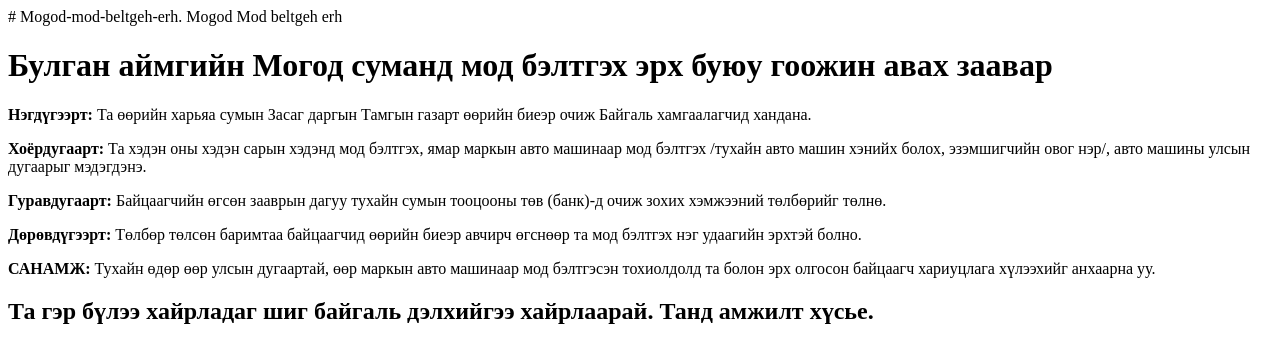
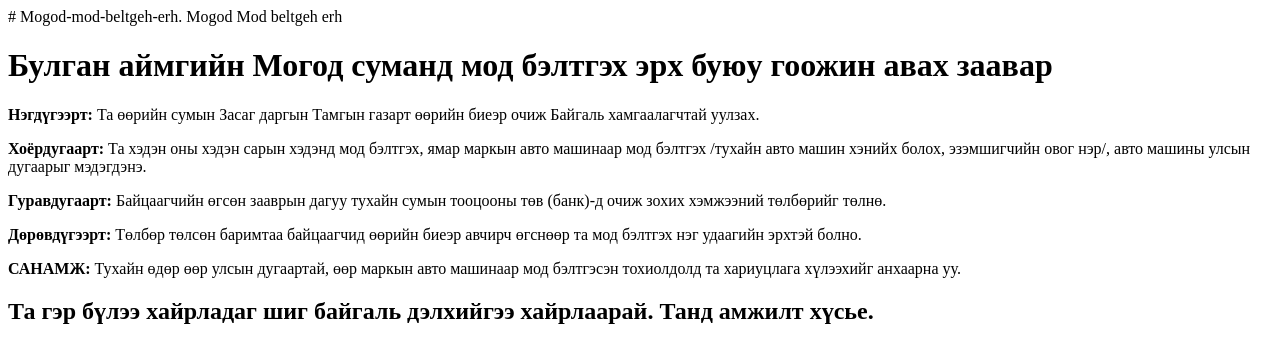
Before and after one commit to blodoi049-dev/Mogod-mod-beltgeh-erh., a plain HTML site: page index.html in a window 1280 px wide. Drawn offline with Linux system fonts and the light colour scheme.

Commit message:
Update index.html
Signed-off-by: blodoi049-dev <blodoi049@gmail.com>

```diff
--- a/index.html
+++ b/index.html
@@ -22,7 +22,7 @@ Mogod Mod beltgeh erh
 
   <h1>Булган аймгийн Могод суманд мод бэлтгэх эрх буюу гоожин авах заавар</h1>
 
-  <p><strong>Нэгдүгээрт:</strong> Та өөрийн харьяа сумын Засаг даргын Тамгын газарт өөрийн биеэр очиж Байгаль хамгаалагчид хандана.</p>
+  <p><strong>Нэгдүгээрт:</strong> Та өөрийн сумын Засаг даргын Тамгын газарт өөрийн биеэр очиж Байгаль хамгаалагчтай уулзах.</p>
 
   <p><strong>Хоёрдугаарт:</strong> Та хэдэн оны хэдэн сарын хэдэнд мод бэлтгэх, ямар маркын авто машинаар мод бэлтгэх /тухайн авто машин хэнийх болох, эзэмшигчийн овог нэр/, авто машины улсын дугаарыг мэдэгдэнэ.</p>
 
@@ -30,7 +30,7 @@ Mogod Mod beltgeh erh
 
   <p><strong>Дөрөвдүгээрт:</strong> Төлбөр төлсөн баримтаа байцаагчид өөрийн биеэр авчирч өгснөөр та мод бэлтгэх нэг удаагийн эрхтэй болно.</p>
 
-  <p><strong>САНАМЖ:</strong> Тухайн өдөр өөр улсын дугаартай, өөр маркын авто машинаар мод бэлтгэсэн тохиолдолд та болон эрх олгосон байцаагч хариуцлага хүлээхийг анхаарна уу.</p>
+  <p><strong>САНАМЖ:</strong> Тухайн өдөр өөр улсын дугаартай, өөр маркын авто машинаар мод бэлтгэсэн тохиолдолд та хариуцлага хүлээхийг анхаарна уу.</p>
 
   <h2>Та гэр бүлээ хайрладаг шиг байгаль дэлхийгээ хайрлаарай. Танд амжилт хүсье.</h2>
 
```
